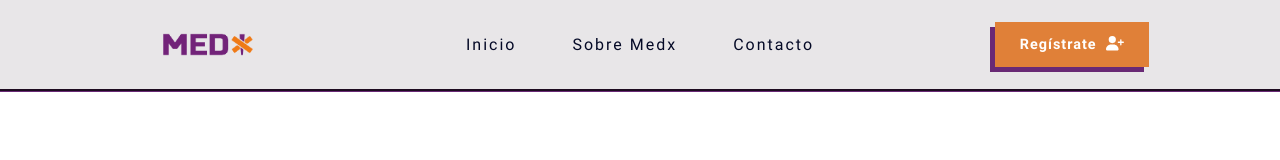
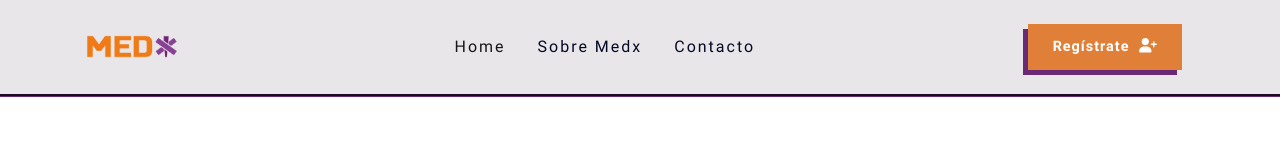
Before and after one commit to tnovak2112/medx, an Angular app: page /home in a window 1280 px wide. Shown: the top 160 px of the page. Built offline with nearby package versions, Linux system fonts and the light colour scheme; no server answers.

Commit message:
arreglos en responsividad

```diff
--- a/src/app/features/about/views/about.component.css
+++ b/src/app/features/about/views/about.component.css
@@ -6,31 +6,46 @@
     height: 100%;
     margin: 0px;
 }
+
 .img-container img{
     width: 100%;
     height: auto;
     object-fit: contain;
     border: none;
 }
+
 h1{
     font-family: 'Russo', sans-serif;
     font-size: 2rem;
     letter-spacing: 3.5px;
 }
+
 h3{
     color: rgba(14, 17, 22, 0.6);
     font-family: 'Roboto-reg', sans-serif;
 }
+
 p{
     font-family: 'Roboto-light', sans-serif;
     font-size: 1rem;
     letter-spacing: 1px;
 }
+
 strong{
     color: var(--purple);
     font-family: 'Roboto-bold', sans-serif;
 }
-#link-download{
+
+a{
+    font-family: 'Roboto-reg', sans-serif;
+    color: var(--orange);
+}
+
+a:hover{
+    color: var(--purple);
+}
+
+/* #link-download{
     background-color: var(--purple);
     padding: 10px 15px ;
     text-decoration: none;
@@ -41,4 +56,4 @@ strong{
 }
 #link-download:hover{
     background-color: var(--orange);
-}
+} */
--- a/src/app/features/about/views/about.component.html
+++ b/src/app/features/about/views/about.component.html
@@ -17,11 +17,11 @@
       <div class="img-container">
         <img src="assets/images/poster.svg" alt="" class="rounded" />
       </div>
-      <div class="mt-3">
-        <a href="assets/docs/Press. MedxApp 2023.pdf" target="_blank" id="link-download" class="shadow-sm" descargar>Descarga aquí nuestra presentación</a>
+      <div class="mt-5" id="download-container">
+        <a href="assets/docs/Press. MedxApp 2023.pdf" target="_blank" id="link-download" descargar>DESCARGA NUESTRA PRESENTACIÓN</a>
       </div>
     </div>
-    <div class="col-lg-7 col-sm-12 my-5">
+    <div class="col-lg-7 col-sm-12 my-lg-5">
       <div>
         <p align="justify" class="lh-lg">
           En la era digital actual, encontrar profesionales de salud competentes y confiables puede resultar un desafío
--- a/src/app/features/category/components/filters-display/profile-cards/profile-cards.component.css
+++ b/src/app/features/category/components/filters-display/profile-cards/profile-cards.component.css
@@ -34,34 +34,47 @@ button{
 } */
 .container{
     width: 200px;
-    height: auto;
+    height: 400px;
 }
+
+#name-container{
+    width: 100%;
+    height: 50px;
+    overflow: auto;
+}
+
 .img-container{
     width: 200px;
     height: 200px;
 }
+
 .img-container img{
     width: 100%;
     height: 100%;
     object-fit: cover;
     object-position: center;
 }
+
 p{
     color: lightslategrey;
     font-family: 'Roboto-reg', sans-serif;
     font-size: .8rem;
 }
+
 h6{
     color: lightslategrey;
     font-size: .9rem;
     font-family: 'Roboto-bold', sans-serif;
     letter-spacing: 1px;
+    white-space: nowrap;
 }
+
 h5{
     font-size: 1.1rem;
     font-family: 'Roboto-reg', sans-serif;
     color: var(--black);
 }
+
 button{
     border-radius: 0px;
     border: 0px;
@@ -74,6 +87,7 @@ button{
     transition: background-color .5s;
     transition: color .5s;
 }
+
 button:hover{
     background-color: var(--orange);
     color: var(--white);
--- a/src/app/features/category/components/filters-display/profile-cards/profile-cards.component.html
+++ b/src/app/features/category/components/filters-display/profile-cards/profile-cards.component.html
@@ -13,13 +13,13 @@
 
 <div class="container p-0 my-4 mx-3 shadow">
   <div class="img-container">
-    <img [src]="profile.profile_photo" alt="" />
+    <img [src]="profile.profile_photo" alt="profile_photo" />
   </div>
-  <div class="d-flex-column flex-wrap p-3 mb-3">
-    <div>
+  <div class="d-flex-column flex-wrap p-3">
+    <div id="category-container">
       <h6 class="m-0 p-1">{{ categoryData.name }}</h6>
     </div>
-    <div>
+    <div id="name-container">
       <h5 class="m-0 p-1">
         {{ profile.first_name }} {{ profile.last_name }}
         {{ profile.second_lastname }}
--- a/src/app/features/medical-center/views/medical-center.component.css
+++ b/src/app/features/medical-center/views/medical-center.component.css
@@ -140,7 +140,7 @@ table a:hover{
 }
 @media screen and (max-width:425px){
     #icon-text{
-        font-size: .8rem;
+        font-size: .9rem;
     }
     fa-icon{
         font-size: 20px;
@@ -152,11 +152,13 @@ table a:hover{
         font-size: 2rem;
     }
     p{
-        font-size: .8rem;
+        font-size: .7rem;
+        letter-spacing: 1px;
     }
     #full-name p{
         letter-spacing: 1.8px;
         font-size: .7rem;
+        text-align: left;
     }
     table{
      text-align: center;
--- a/src/app/features/medical-center/views/medical-center.component.html
+++ b/src/app/features/medical-center/views/medical-center.component.html
@@ -1,5 +1,5 @@
-<div class="container p-3" *ngIf="medicalCenterData !== undefined">
-  <div class="row p-3 m-1 justify-content-center">
+<div class="container p-lg-3" *ngIf="medicalCenterData !== undefined">
+  <div class="row p-lg-3 p-sm-1 m-1 justify-content-center">
     <div class="col-lg-5 col-md-12 col-sm-12 p-1">
       <div class="row justify-content-center">
         <div class="col-12 text-center">
@@ -21,7 +21,7 @@
         </div>
       </div>
     </div>
-    <div class="col-lg-6 col-md-12 col-sm-12 p-3 mb-3 ms-4">
+    <div class="col-lg-6 col-md-12 col-sm-12 p-lg-3 p-sm-1 mb-lg-3 ms-lg-4 ms-sm-1">
       <div class="row justify-content-start">
         <div class="col-12 d-flex justify-content-between">
           <div class="d-flex flex-column">
@@ -55,7 +55,7 @@
     <h5>Sobre nosostros:</h5>
     <p align="justify" id="resume">{{ medicalCenterData.description }}</p>
   </div>
-  <div class="row p-3 m-1 justify-content-center">
+  <div class="row p-lg-3 m-1 justify-content-center">
     <h5>Nuestro equipo:</h5>
     <div id="table-container" class="mt-2 table-responsive">
       <table class="table">
--- a/src/app/shared/components/doc-profile/doc-profile.component.html
+++ b/src/app/shared/components/doc-profile/doc-profile.component.html
@@ -67,7 +67,7 @@
     </div>
     <!-- Accordion start -->
     <div class="col-lg-7 col-sm-12">
-      <div class="accordion p-3" id="accordionExample">
+      <div class="accordion" id="accordionExample">
         <div class="accordion-item">
           <h2 class="accordion-header" id="headingOne">
             <button
--- a/src/app/shared/components/navbar/navbar.component.css
+++ b/src/app/shared/components/navbar/navbar.component.css
@@ -1,31 +1,10 @@
-.container-fluid {
+img{
+    max-width: 100px;
+}
+
+#nav-container {
     background-color: var(--grey);
     border-bottom: 3px groove var(--purple);
-}
-
-#image-container {
-    max-width: 100px;
-    height: auto;
-}
-
-#image-container img {
-    width: 100%;
-    object-fit: contain;
-}
-
-#login {
-    padding: 12px 25px;
-    background-color: var(--blue);
-    letter-spacing: 1px;
-    color: white;
-    font-weight: 700;
-    border-radius: 20px;
-    border: none;
-    transition: background-color .5s;
-}
-
-#login:hover {
-    background-color: var(--yellow);
 }
 
 #register {
@@ -73,6 +52,35 @@ a:hover {
     color: var(--orange);
 }
 
+/* #image-container {
+    max-width: 100px;
+    height: auto;
+}
+
+#image-container img {
+    width: 100%;
+    object-fit: contain;
+}
+
+#login {
+    padding: 12px 25px;
+    background-color: var(--blue);
+    letter-spacing: 1px;
+    color: white;
+    font-weight: 700;
+    border-radius: 20px;
+    border: none;
+    transition: background-color .5s;
+}
+
+#login:hover {
+    background-color: var(--yellow);
+}
+
+
+
+
+
 @media (max-width: 576px) {
     #image-container {
         max-width: 150px;
@@ -94,4 +102,4 @@ a:hover {
         transition: background-color .5s;
         box-shadow: -3px 3px var(--purple);
     }
-}
+} */
--- a/src/app/shared/components/navbar/navbar.component.html
+++ b/src/app/shared/components/navbar/navbar.component.html
@@ -1,3 +1,44 @@
+<nav class="navbar navbar-expand-lg" id="nav-container">
+  <div class="container">
+    <a class="navbar-brand" href="#">
+      <img src="assets/images/medx-07.png" alt="Logo">
+    </a>
+    <button
+      class="navbar-toggler" type="button" data-bs-toggle="collapse" data-bs-target="#navbarSupportedContent" aria-controls="navbarSupportedContent" aria-expanded="false" aria-label="Toggle navigation">
+      <span class="navbar-toggler-icon"></span>
+    </button>
+    <div class="collapse navbar-collapse justify-content-center" id="navbarSupportedContent">
+        <ul class="navbar-nav mx-auto mb-2 mb-lg-0">
+          <li class="nav-item mx-lg-2">
+            <a routerLink="home" class="nav-link active" aria-current="page" href="#">Home</a>
+          </li>
+          <li class="nav-item mx-lg-2">
+            <a routerLink="about" class="nav-link" href="#">Sobre Medx</a>
+          </li>
+          <li class="nav-item mx-lg-2">
+            <a routerLink="contact" class="nav-link">Contacto</a>
+          </li>
+        </ul>
+        <a routerLink="/register">
+          <button class="m-lg-3 mb-sm-3 text-nowrap" id="register">
+            Regístrate <fa-icon [icon]="regIcon"></fa-icon>
+          </button>
+        </a>
+    </div>
+  </div>
+</nav>
+
+
+
+
+
+
+
+
+
+
+
+<!-- <nav class="navbar navbar-expand-lg">
   <div class="container-fluid p-1 w-100">
     <div class="row align-items-center justify-content-center text-center">
       <div class="col-lg-4 col-sm-12 p-1 my-3 d-flex justify-content-center">
@@ -18,8 +59,13 @@
       </div>
     </div>
   </div>
+</nav> -->
+
+
 
 <!-- <div class="col-4"></div> -->
+
+
 
 <!-- <a routerLink="/login"
         ><button class="m- border no-border" id="login">
```
Lines whose indentation alone changed are shown as unchanged.
